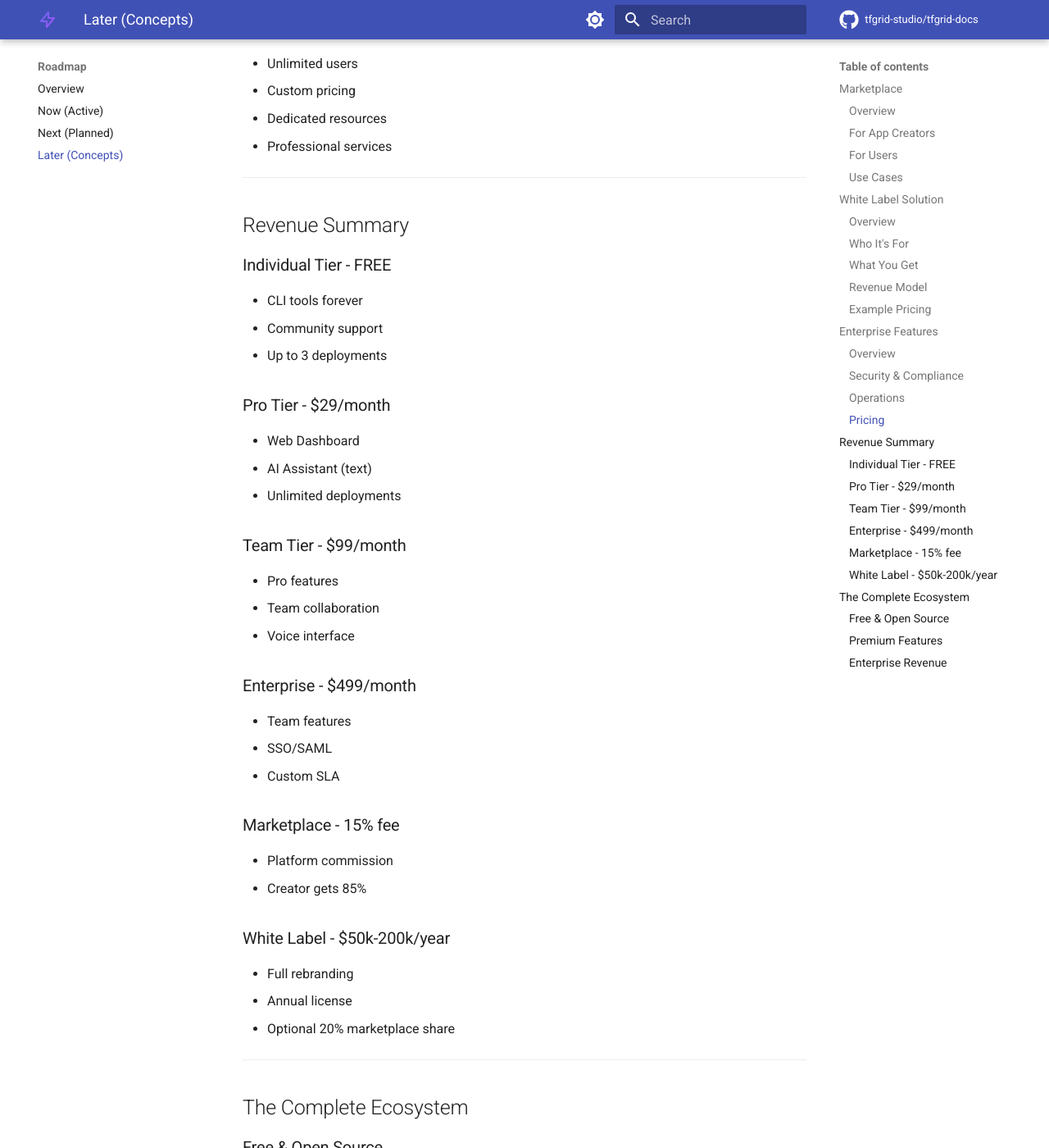
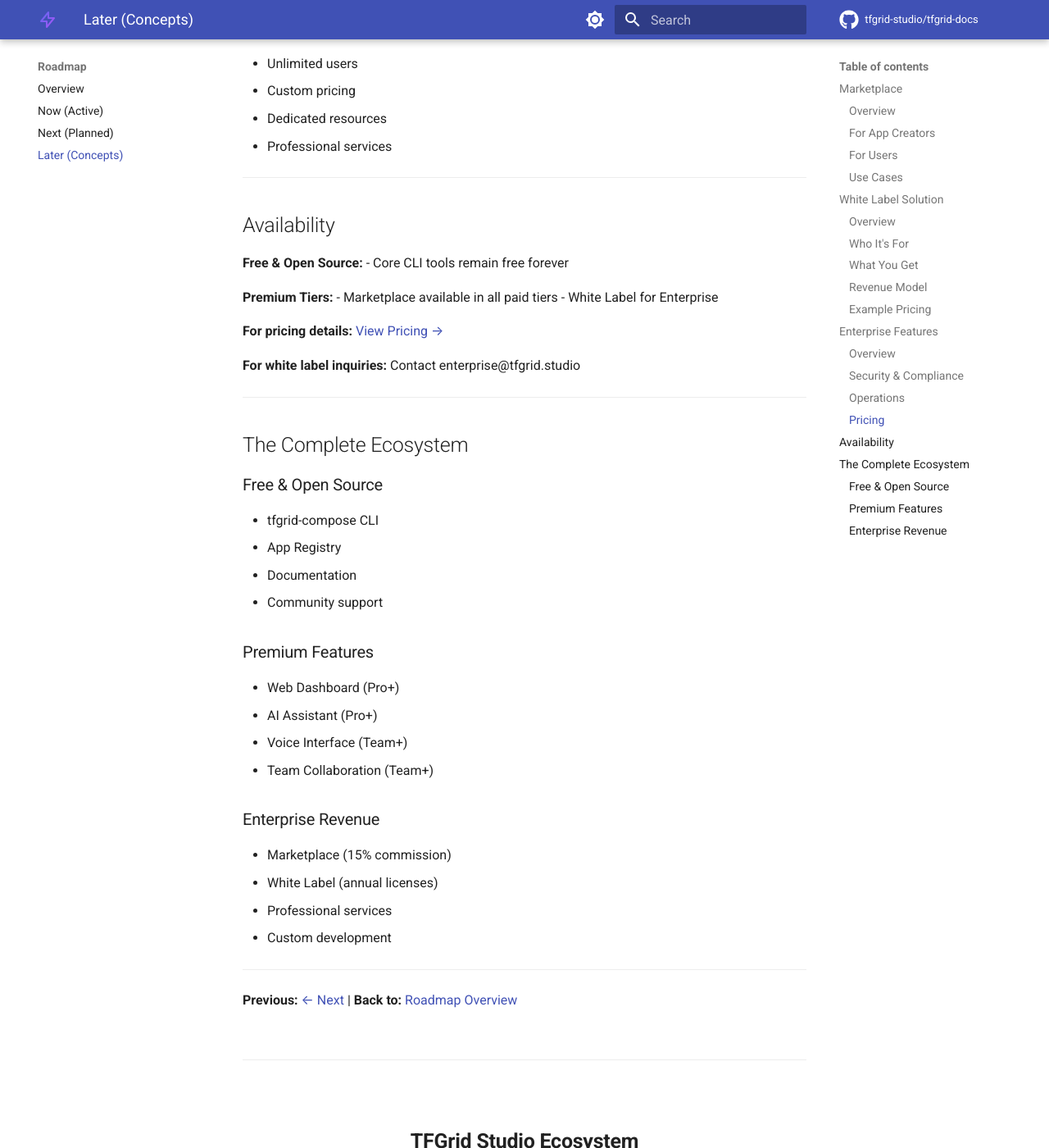
Before and after one commit to tfgrid-studio/tfgrid-docs, an MkDocs documentation site: the page built from docs/roadmap/later.md, in a window 1280 px wide and 1400 px high, scrolled down 5573 px. Shown: the whole window at 82% size. Built offline with MkDocs 1.6.1 and Material for MkDocs 9.7.7, drawn with Linux system fonts in a browser that asks for light colours; comment, search, counter and statistics services are not loaded; the version menu is left out.

Commit message:
docs: Update roadmap pricing sections with simplified availability info

```diff
--- a/docs/roadmap/later.md
+++ b/docs/roadmap/later.md
@@ -216,42 +216,18 @@
 
 ---
 
-## Revenue Summary
+## Availability
 
-### Individual Tier - FREE
+**Free & Open Source:**
+- Core CLI tools remain free forever
 
-- CLI tools forever
-- Community support
-- Up to 3 deployments
+**Premium Tiers:**
+- Marketplace available in all paid tiers
+- White Label for Enterprise
 
-### Pro Tier - $29/month
+**For pricing details:** [View Pricing →](https://tfgrid.studio/#pricing)
 
-- Web Dashboard
-- AI Assistant (text)
-- Unlimited deployments
-
-### Team Tier - $99/month
-
-- Pro features
-- Team collaboration
-- Voice interface
-
-### Enterprise - $499/month
-
-- Team features
-- SSO/SAML
-- Custom SLA
-
-### Marketplace - 15% fee
-
-- Platform commission
-- Creator gets 85%
-
-### White Label - $50k-200k/year
-
-- Full rebranding
-- Annual license
-- Optional 20% marketplace share
+**For white label inquiries:** Contact enterprise@tfgrid.studio
 
 ---
 
```
Also changed, not shown: docs/roadmap/next.md (+8 -21 lines).
